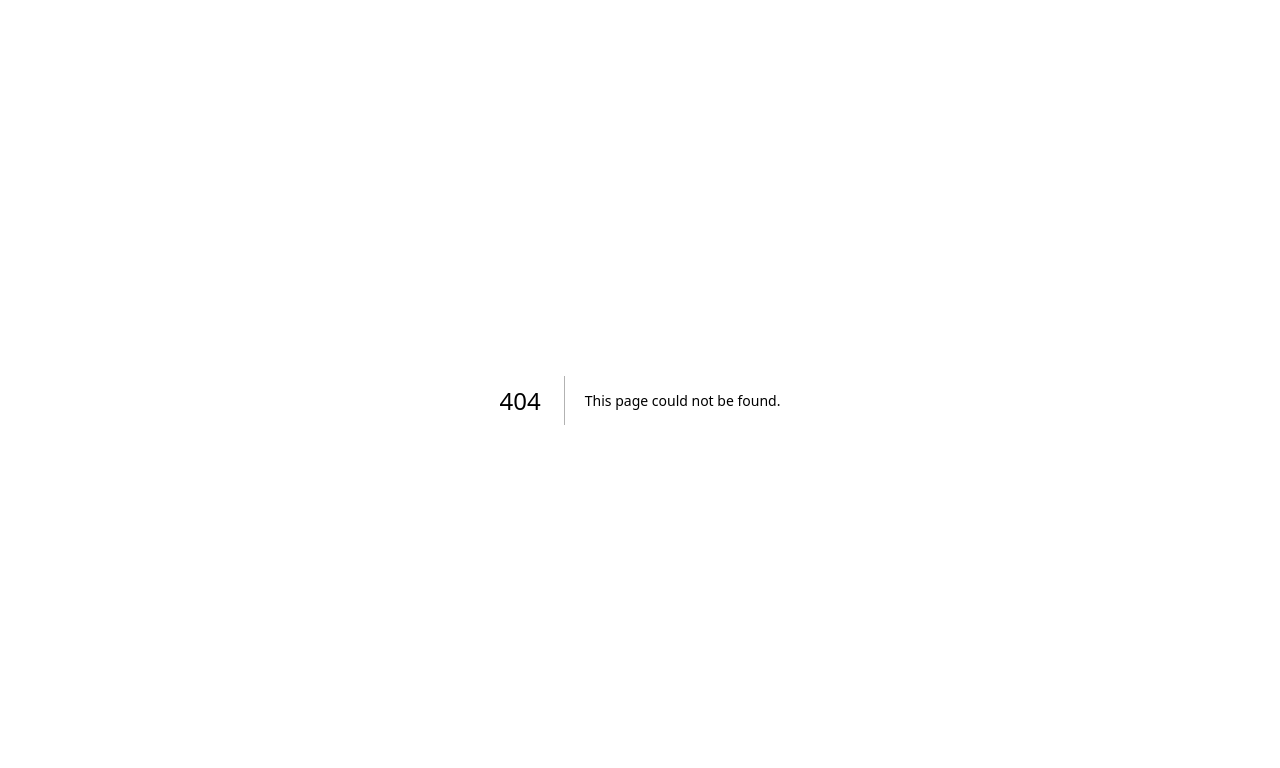
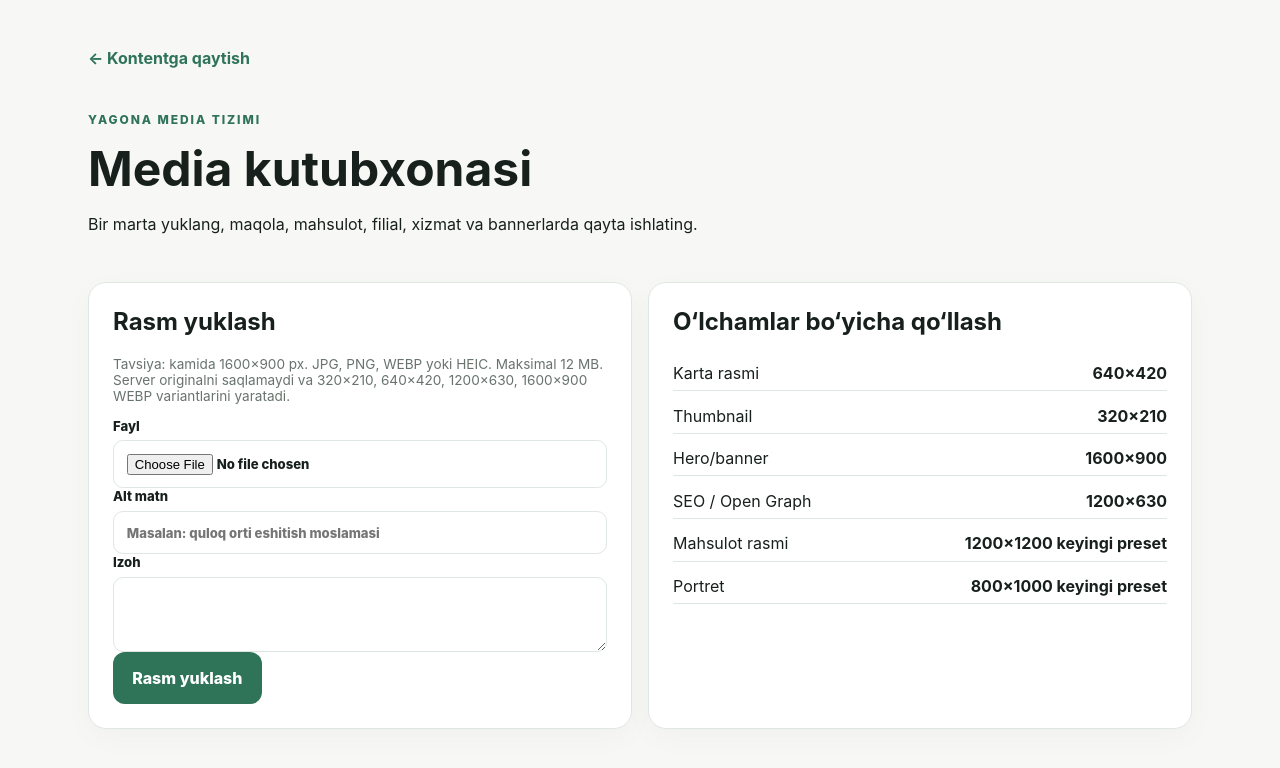
Before and after one commit to tiuulugbek/soundzuz, a Next.js app in the folder apps/admin/: page /content/media in a window 1280 px wide. Before the commit this address had no page. Shown: the top 768 px of the page. Built offline with nearby package versions, Linux system fonts and the light colour scheme; no server answers; sample sign-in values are in the browser's storage.

Commit message:
Add unified media library admin page

```diff
--- /dev/null
+++ b/apps/admin/app/content/media/page.tsx
@@ -0,0 +1,22 @@
+"use client";
+
+import Link from "next/link";
+import { FormEvent, useEffect, useState } from "react";
+import { useRouter } from "next/navigation";
+
+const API_URL=process.env.NEXT_PUBLIC_API_URL??"http://localhost:4000/v1";
+type Variant={key:string;width:number;height:number;sizeBytes:number;url:string};
+type Media={id:string;originalName:string;width:number;height:number;altText?:string;caption?:string;variants:Variant[]};
+
+export default function MediaPage(){
+ const router=useRouter(); const [items,setItems]=useState<Media[]>([]); const [file,setFile]=useState<File|null>(null);
+ const [altText,setAltText]=useState(""); const [caption,setCaption]=useState(""); const [loading,setLoading]=useState(false); const [message,setMessage]=useState("");
+ const token=typeof window==='undefined'?'':localStorage.getItem('soundz_admin_token')??'';
+ async function load(){if(!token){router.replace('/login');return;}const r=await fetch(`${API_URL}/media`,{headers:{authorization:`Bearer ${token}`}});const d=await r.json();if(r.ok)setItems(Array.isArray(d)?d:[]);}
+ useEffect(()=>{void load();},[token]);
+ async function submit(e:FormEvent){e.preventDefault();if(!file)return;setLoading(true);setMessage('');const body=new FormData();body.append('file',file);body.append('altText',altText);body.append('caption',caption);try{const r=await fetch(`${API_URL}/media/upload`,{method:'POST',headers:{authorization:`Bearer ${token}`},body});const d=await r.json();if(!r.ok)throw new Error(d.message??'Rasm yuklanmadi');setMessage('Rasm WEBP formatida optimallashtirildi va media kutubxonasiga saqlandi.');setFile(null);setAltText('');setCaption('');await load();}catch(e){setMessage(e instanceof Error?e.message:'Xatolik');}finally{setLoading(false);}}
+ return <main className="detail-page"><Link className="back-link" href="/content/articles">← Kontentga qaytish</Link><header className="detail-header"><div><p className="eyebrow">YAGONA MEDIA TIZIMI</p><h1>Media kutubxonasi</h1><p>Bir marta yuklang, maqola, mahsulot, filial, xizmat va bannerlarda qayta ishlating.</p></div></header>
+ <section className="settings-grid"><form className="panel settings-card" onSubmit={submit}><h2>Rasm yuklash</h2><p className="helper">Tavsiya: kamida 1600×900 px. JPG, PNG, WEBP yoki HEIC. Maksimal 12 MB. Server originalni saqlamaydi va 320×210, 640×420, 1200×630, 1600×900 WEBP variantlarini yaratadi.</p><label>Fayl<input type="file" accept="image/jpeg,image/png,image/webp,image/heic,image/heif" onChange={e=>setFile(e.target.files?.[0]??null)} required/></label><label>Alt matn<input value={altText} onChange={e=>setAltText(e.target.value)} placeholder="Masalan: quloq orti eshitish moslamasi" required/></label><label>Izoh<textarea value={caption} onChange={e=>setCaption(e.target.value)}/></label><button className="primary-button" disabled={loading}>{loading?'Optimallashtirilmoqda…':'Rasm yuklash'}</button>{message&&<p className={message.includes('saqlandi')?'notice':'error-message'}>{message}</p>}</form>
+ <section className="panel settings-card"><h2>O‘lchamlar bo‘yicha qo‘llash</h2><div className="schedule-list"><div><span>Karta rasmi</span><strong>640×420</strong></div><div><span>Thumbnail</span><strong>320×210</strong></div><div><span>Hero/banner</span><strong>1600×900</strong></div><div><span>SEO / Open Graph</span><strong>1200×630</strong></div><div><span>Mahsulot rasmi</span><strong>1200×1200 keyingi preset</strong></div><div><span>Portret</span><strong>800×1000 keyingi preset</strong></div></div></section></section>
+ <section className="media-grid">{items.map(item=>{const preview=item.variants.find(v=>v.key==='card')??item.variants[0];return <article className="panel media-card" key={item.id}>{preview&&<img src={`${API_URL.replace(/\/v1$/,'')}${preview.url}`} alt={item.altText??item.originalName}/>}<div><strong>{item.originalName}</strong><small>{item.width}×{item.height} → WEBP</small><p>{item.altText}</p><div className="variant-tags">{item.variants.map(v=><span key={v.key}>{v.key} {v.width}×{v.height}</span>)}</div></div></article>})}</section></main>;
+}
```
